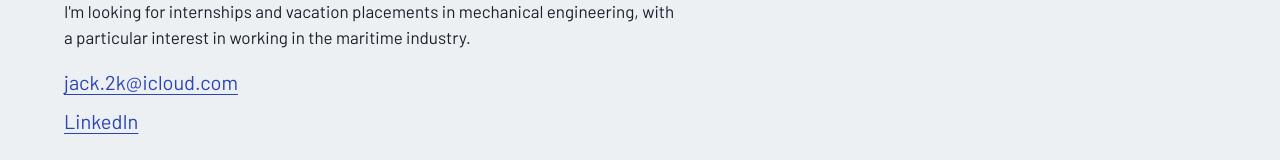
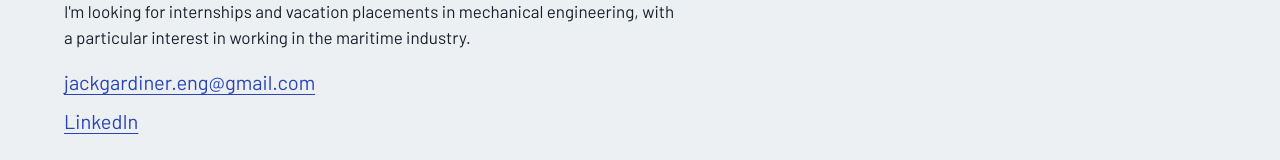
Before and after one commit to jackgard-eng/jackgard-eng.github.io, a plain HTML site: page index.html in a window 1280 px wide. Shown: the part 1854-2014 px from the top of the page. Drawn offline with Linux system fonts and the light colour scheme.

Commit message:
Update index.html
added new email address

```diff
--- a/index.html
+++ b/index.html
@@ -79,11 +79,9 @@
       <h2>Contact</h2>
       <p>I'm looking for internships and vacation placements in mechanical engineering, with a particular interest in working in the maritime industry.</p>
       <ul class="contact-list">
-        <li><a href="mailto:jack.2k@icloud.com">jack.2k@icloud.com</a></li>
-        <!-- Replace the # below with your LinkedIn URL, e.g. https://www.linkedin.com/in/your-name -->
+        <li><a href="mailto:jackgardiner.eng@gmail.com">jackgardiner.eng@gmail.com</a></li>
         <li><a href="https://www.linkedin.com/in/jackgardinermecheng" target="_blank" rel="noopener">LinkedIn</a></li>
-        <!-- To add your CV: upload cv.pdf to the repository, then remove the comment marks around the next line -->
-        <!-- <li><a href="cv.pdf">Download my CV (PDF)</a></li> -->
+
       </ul>
     </section>
   </main>
```
